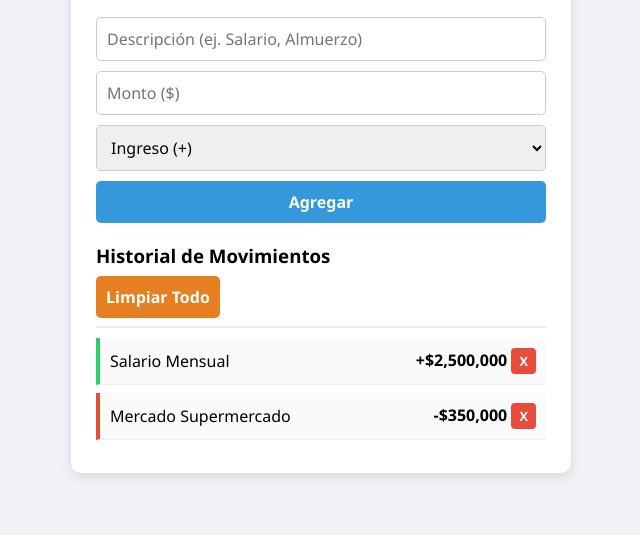
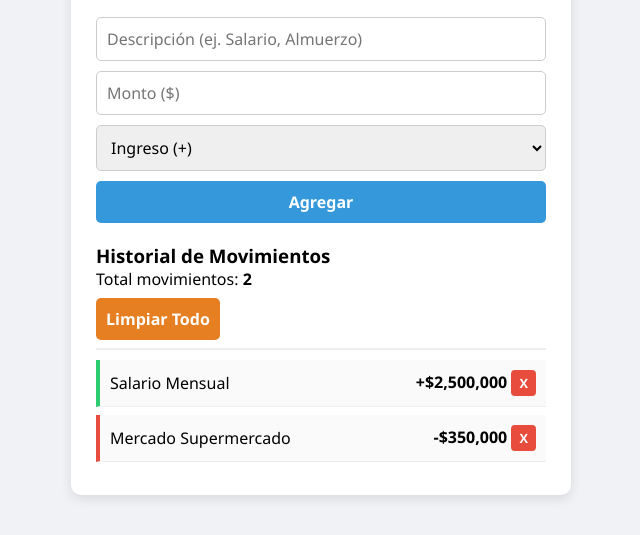
Before and after one commit to alejamesias/control-gastos, a plain HTML site: page index.html in a window 1280 px wide. Shown: the part 278-813 px from the top of the page, without its empty margins (319-959 px from the left). Drawn offline with Linux system fonts and the light colour scheme.

Commit message:
Contador de transacciones

```diff
--- a/app.js
+++ b/app.js
@@ -39,6 +39,7 @@ function actualizarInterfaz() {
     saldoTotalEl.textContent = `$${saldo.toLocaleString()}`;
     totalIngresosEl.textContent = `$${ingresos.toLocaleString()}`;
     totalGastosEl.textContent = `$${gastos.toLocaleString()}`;
+    document.getElementById('contador-mov').textContent = movimientos.length;
 }
 
 // Agregar nuevo movimiento
--- a/index.html
+++ b/index.html
@@ -36,6 +36,7 @@
         <!-- Mejora realizada pra la hu3 aleak -->
         <div id="zona-filtros" class="filtros">
             <h3>Historial de Movimientos</h3>
+            <p>Total movimientos: <strong id="contador-mov">0</strong></p>
             <button id="btn-limpiar" type="button" style="background:#e67e22; margin-top:8px;">Limpiar Todo</button>
         </div>
 
```
